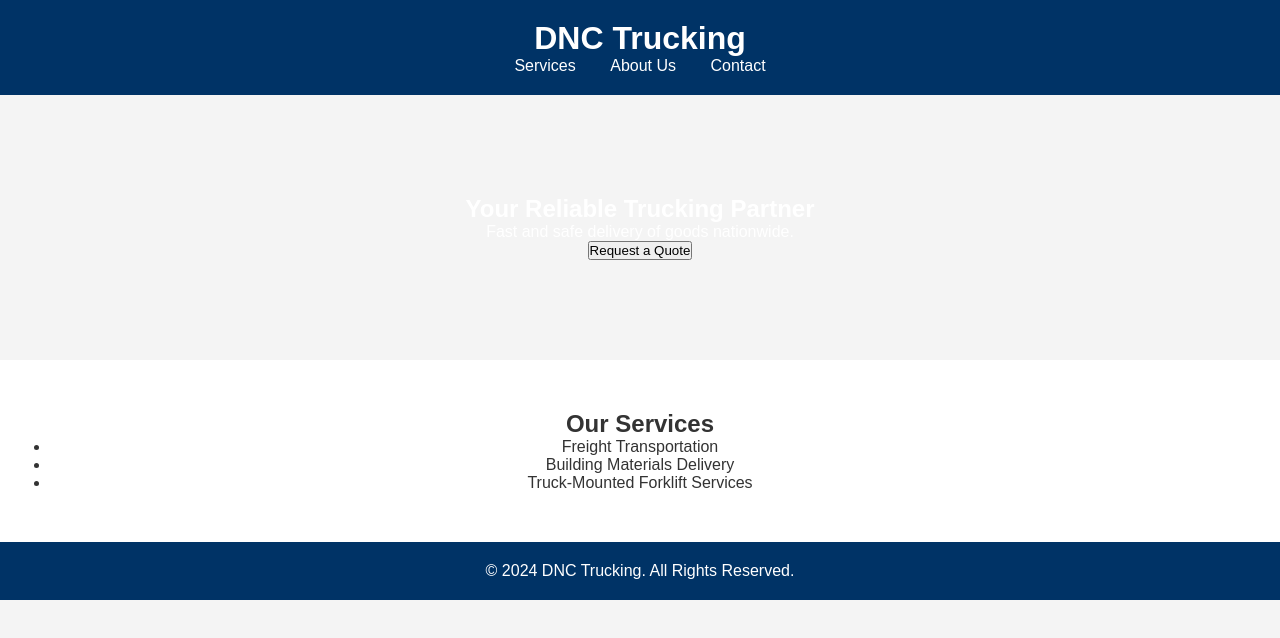
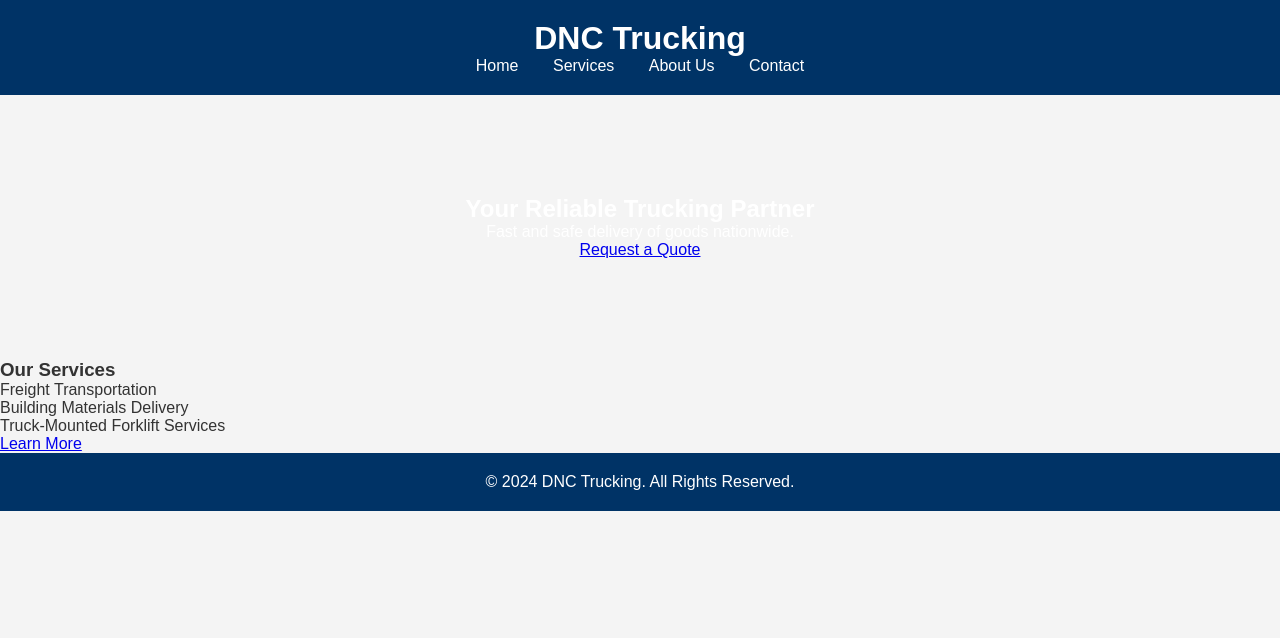
Before and after one commit to albin8tor/DNCtrucking, a plain HTML site: page index.html in a window 1280 px wide. Drawn offline with Linux system fonts and the light colour scheme.

Commit message:
Update index.html

```diff
--- a/index.html
+++ b/index.html
@@ -3,8 +3,7 @@
 <head>
     <meta charset="UTF-8">
     <meta name="viewport" content="width=device-width, initial-scale=1.0">
-    <meta name="description" content="DNC Trucking services - Reliable logistics and delivery">
-    <title>DNC Trucking</title>
+    <title>DNC Trucking | Your Reliable Trucking Partner</title>
     <link rel="stylesheet" href="styles.css">
 </head>
 <body>
@@ -12,30 +11,34 @@
         <h1>DNC Trucking</h1>
         <nav>
             <ul>
-                <li><a href="#services">Services</a></li>
-                <li><a href="#about">About Us</a></li>
-                <li><a href="#contact">Contact</a></li>
+                <li><a href="index.html">Home</a></li>
+                <li><a href="services.html">Services</a></li>
+                <li><a href="about.html">About Us</a></li>
+                <li><a href="contact.html">Contact</a></li>
             </ul>
         </nav>
     </header>
 
+    <main>
         <section id="hero">
             <h2>Your Reliable Trucking Partner</h2>
             <p>Fast and safe delivery of goods nationwide.</p>
-        <button>Request a Quote</button>
+            <a href="contact.html" class="cta-button">Request a Quote</a>
         </section>
 
-    <section id="services">
-        <h2>Our Services</h2>
+        <section id="services-overview">
+            <h3>Our Services</h3>
             <ul>
                 <li>Freight Transportation</li>
                 <li>Building Materials Delivery</li>
                 <li>Truck-Mounted Forklift Services</li>
             </ul>
+            <a href="services.html" class="cta-button">Learn More</a>
         </section>
+    </main>
 
     <footer>
-        <p>© 2024 DNC Trucking. All Rights Reserved.</p>
+        <p>&copy; 2024 DNC Trucking. All Rights Reserved.</p>
     </footer>
 </body>
 </html>
```
Lines whose indentation alone changed are shown as unchanged.
